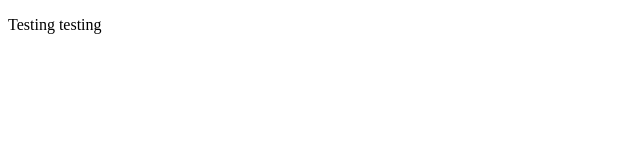
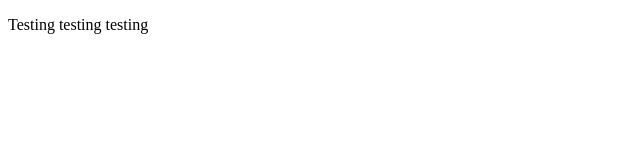
Before and after one commit to cvogyb/cvogyb.github.io, a plain HTML site: page index.html in a window 1280 px wide. Shown: the full height of the page, 0-640 px from the left. Drawn offline with Linux system fonts and the light colour scheme.

Commit message:
Test change dev v published

```diff
--- a/index.html
+++ b/index.html
@@ -1,6 +1,6 @@
 <!DOCTYPE html>
 <html>
 <body>
-<p>Testing testing</p>
+<p>Testing testing testing</p>
 </body>
 </html>
```
